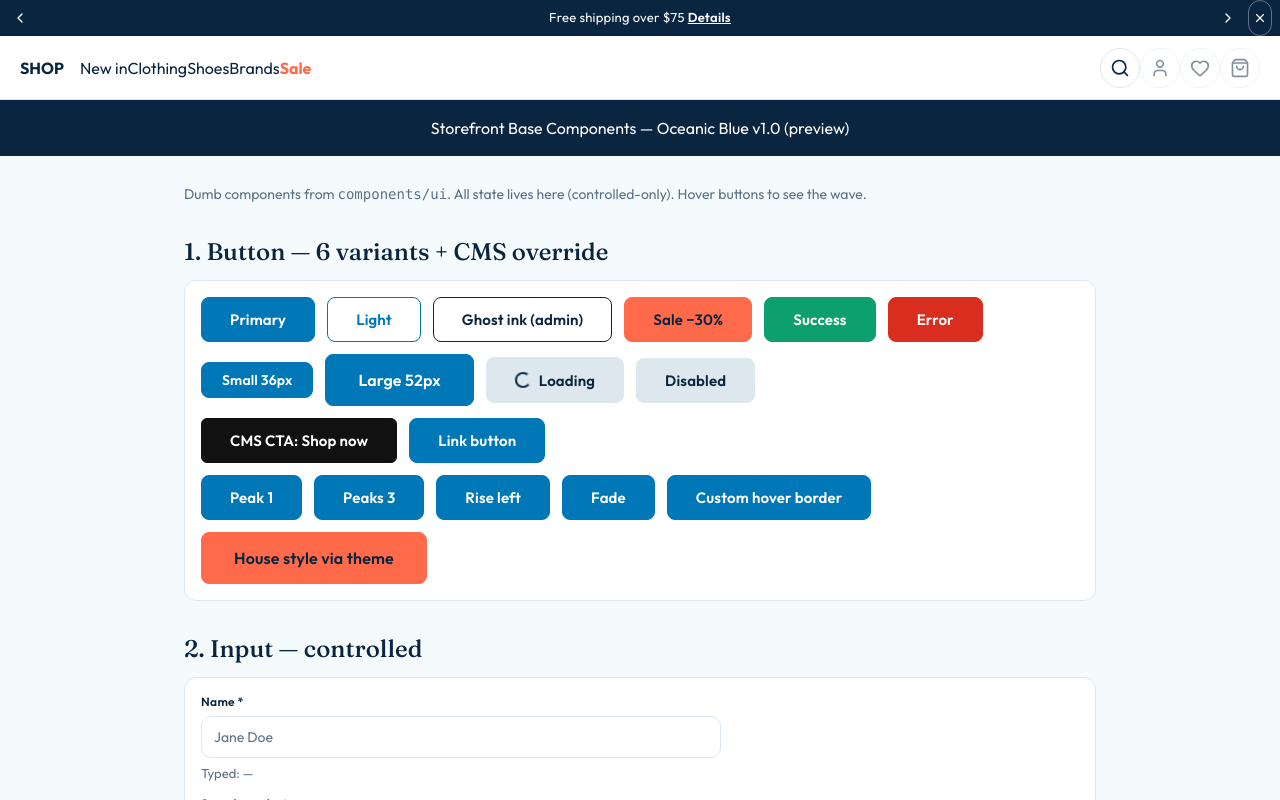
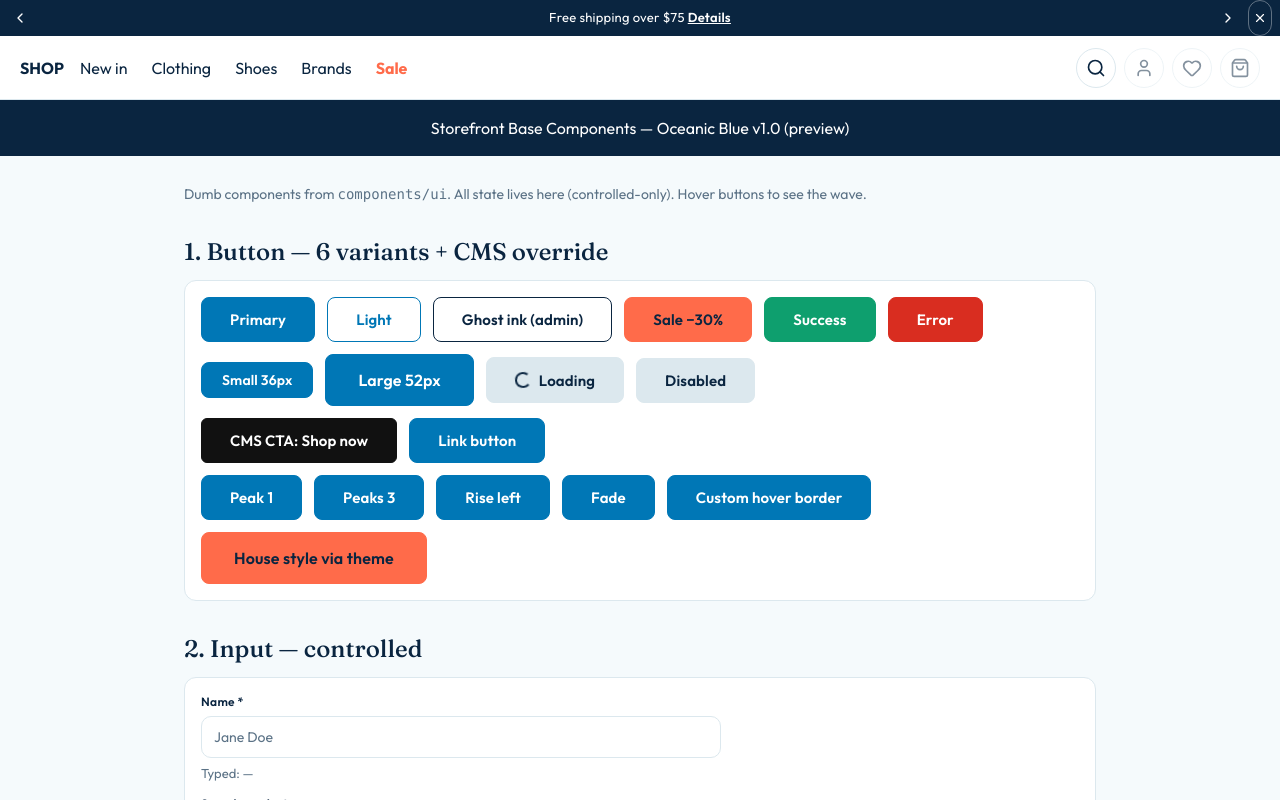
Before and after one commit to E-Commerce-BDA/storefront-frontend, a Next.js app: page /components in a window 1280 px wide. Shown: the top 800 px of the page. Built offline with nearby package versions, Linux system fonts and the light colour scheme.

Commit message:
Feat(shell): links row + actions group paint
navlinks flex gap-24; actions inline-flex gap-8; style assertions. sf-047.

```diff
--- a/app/globals.css
+++ b/app/globals.css
@@ -642,6 +642,17 @@ body {
   flex: 1 1 auto;
   min-width: 8px;
 }
+/* Trigger row: links read as a row, actions as a tight icon group. */
+.sf-navlinks {
+  display: flex;
+  align-items: center;
+  gap: 24px;
+}
+.sf-navbar__actions {
+  display: inline-flex;
+  align-items: center;
+  gap: 8px;
+}
 .sf-navlogo {
   display: inline-flex;
   align-items: center;
```
Also changed, not shown: 1 other file (tests, documents, lock files or other folders).
